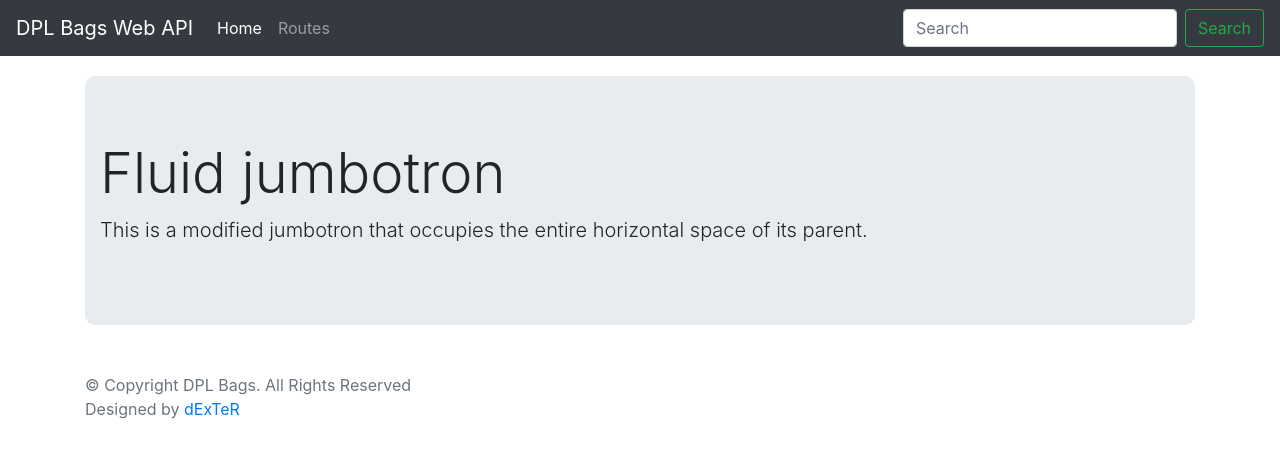
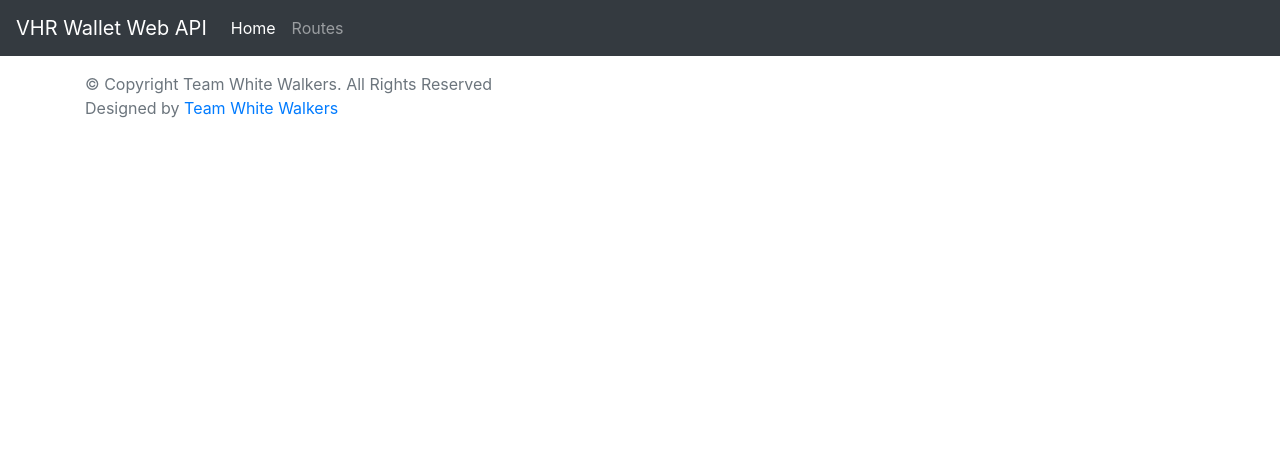
Before and after one commit to dushan-ranasinghage/ihackVSHR-server, a website: page index.html in a window 1280 px wide. Drawn offline with nearby package versions, Linux system fonts and the light colour scheme.

Commit message:
Minor Changes

```diff
--- a/index.html
+++ b/index.html
@@ -4,7 +4,7 @@
 
 <head>
   <meta charset="utf-8" />
-  <title>DPL Bags Web API</title>
+  <title>VHR Web API</title>
   <style>
     .bd-placeholder-img {
       font-size: 1.125rem;
@@ -49,7 +49,7 @@
 </header> -->
   <!-- Fixed navbar -->
   <nav class="navbar navbar-expand-md navbar-dark fixed-top bg-dark">
-    <a class="navbar-brand" href="#">DPL Bags Web API</a>
+    <a class="navbar-brand" href="#">VHR Wallet Web API</a>
     <button class="navbar-toggler" type="button" data-toggle="collapse" data-target="#navbarCollapse"
       aria-controls="navbarCollapse" aria-expanded="false" aria-label="Toggle navigation">
       <span class="navbar-toggler-icon"></span>
@@ -67,28 +67,28 @@
         </li> -->
       </ul>
       <form class="form-inline mt-2 mt-md-0">
-        <input class="form-control mr-sm-2" type="text" placeholder="Search" aria-label="Search">
-        <button class="btn btn-outline-success my-2 my-sm-0" type="submit">Search</button>
+        <!-- <input class="form-control mr-sm-2" type="text" placeholder="Search" aria-label="Search"> -->
+        <!-- <button class="btn btn-outline-success my-2 my-sm-0" type="submit">Search</button> -->
       </form>
     </div>
   </nav>
 
   <!-- Begin page content -->
   <main role="main" class="flex-shrink-0">
-    <div class="container">
+    <!-- <div class="container">
       <div class="jumbotron jumbotron-fluid" style="border-radius: 10px;margin-top: 20px;">
         <div class="container">
           <h1 class="display-4">Fluid jumbotron</h1>
           <p class="lead">This is a modified jumbotron that occupies the entire horizontal space of its parent.</p>
         </div>
       </div>
-    </div>
+    </div> -->
   </main>
 
   <footer class="footer mt-auto py-3">
     <div class="container">
-      <span class="text-muted">© Copyright DPL Bags. All Rights Reserved<br />
-        Designed by <a href="https://github.com/dushanrandika">dExTeR</a></span>
+      <span class="text-muted">© Copyright Team White Walkers. All Rights Reserved<br />
+        Designed by <a href="https://github.com/dushanrandika">Team White Walkers</a></span>
     </div>
   </footer>
   <script src="https://code.jquery.com/jquery-3.3.1.slim.min.js"
--- a/server.js
+++ b/server.js
@@ -1,7 +1,7 @@
 const http = require('http');
 const app = require('./app');
 
-const port = process.env.PORT || 3000;
+const port = process.env.PORT || 4000;
 
 const server = http.createServer(app);
 
```
Also changed, not shown: 1 other file.
